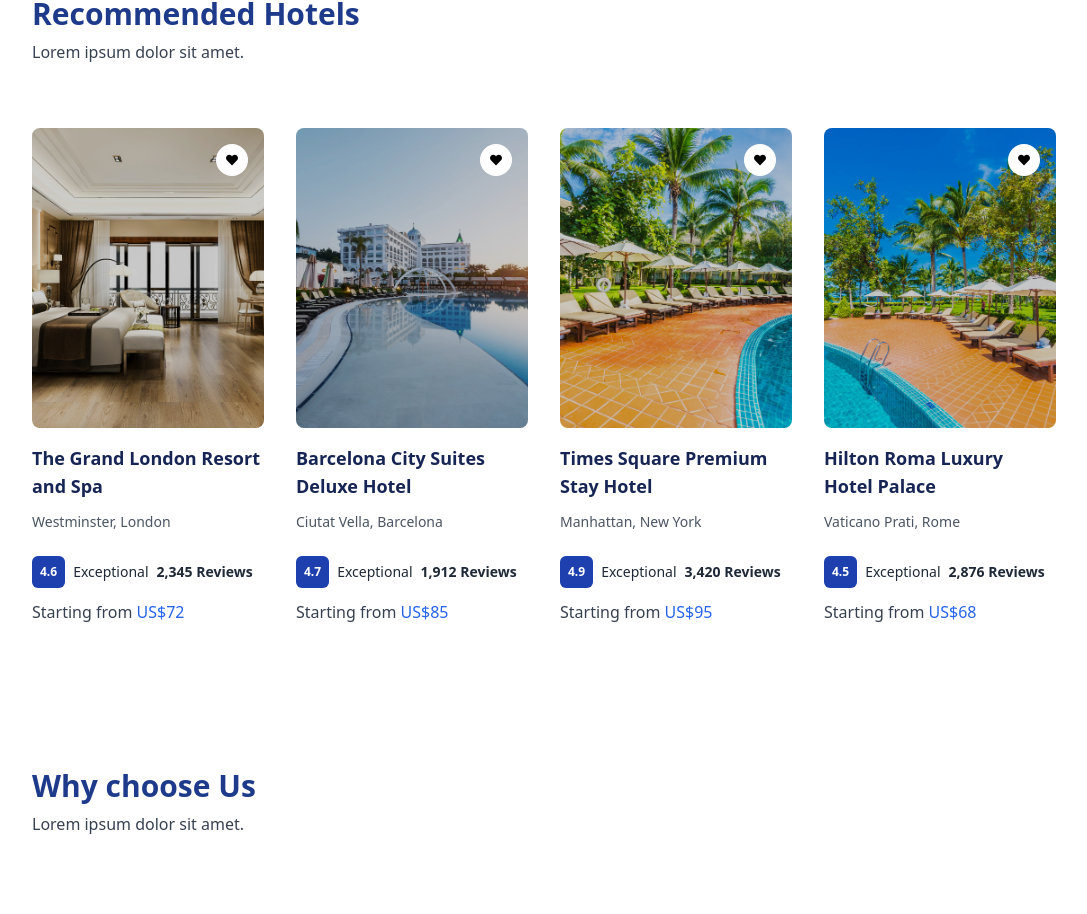
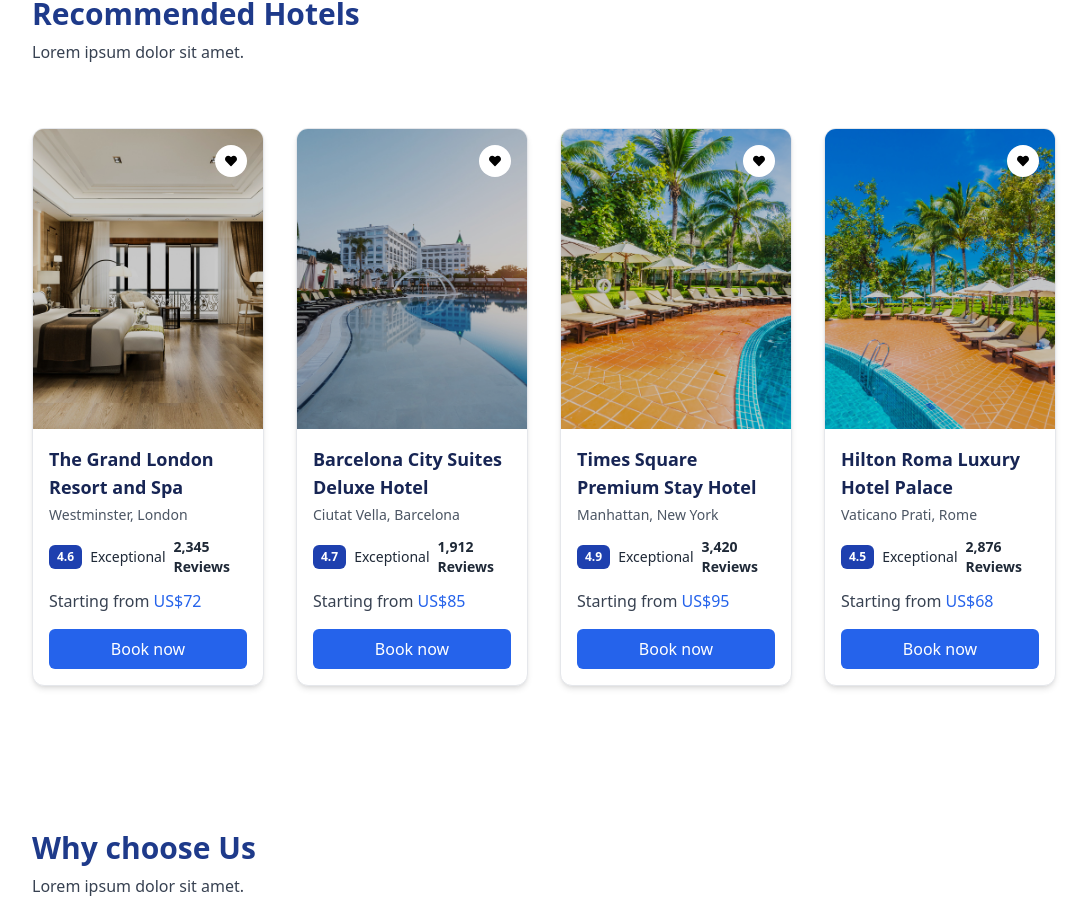
Before and after one commit to Husanjonazamov/naseems-travel-front, a Next.js app: page / in a window 1280 px wide. Shown: the part 1656-2570 px from the top of the page, without its empty margins (96-1183 px from the left). Built offline with nearby package versions, Linux system fonts and the light colour scheme.

Commit message:
New g4f version: 0.5.8.0 (current: 0.3.9.7) | pip install -U g4f

```diff
--- a/components/Home/Hotel/HotelsCard.tsx
+++ b/components/Home/Hotel/HotelsCard.tsx
@@ -1,9 +1,8 @@
-import React from 'react'
+import React from 'react';
 import { FaHeart } from 'react-icons/fa';
 import Image from 'next/image';
 
-
-type Props ={
+type Props = {
   hotel: {
     id: number;
     image: string;
@@ -12,44 +11,51 @@
     rating: number;
     reviews: string;
     price: string;
-    }
-}
+  };
+};
 
-const HotelsCard = ({hotel}: Props) => {
+const HotelsCard = ({ hotel }: Props) => {
   return (
-    <div>
-        <div className='relative h-[300px] w-full rounded-lg cursor-pointer group overflow-hidden'>
-            <div className='absolute top-4 right-4 z-20 w-8 h-8 bg-white rounded-full text-black flex items-center
-            justify-center flex-col'>
-                <FaHeart className='w-3 h-3' />
+    <div className="rounded-xl border border-gray-200 shadow-md hover:shadow-lg transition-shadow duration-300 overflow-hidden bg-white">
+      {/* Image & Like Icon */}
+      <div className="relative h-[300px] w-full group overflow-hidden">
+        <div className="absolute top-4 right-4 z-20 w-8 h-8 bg-white rounded-full text-black flex items-center justify-center">
+          <FaHeart className="w-3 h-3" />
         </div>
-            <div className='absolute inset-0 bg-black opacity-20 z-10'></div>
+        <div className="absolute inset-0 bg-black opacity-20 z-10"></div>
         <Image
           src={hotel.image}
           alt={hotel.name}
           width={500}
           height={500}
-                className='overflow-hidden h-full w-full transition-all duration-300 object-cover group-hover:scale-110'
+          className="h-full w-full object-cover transition-transform duration-300 group-hover:scale-110"
         />
       </div>
-        <div>
-            <h1 className='mt-4  text-lg font-semibold text-blue-950 hover:text-balck cursor-pointer transition-all duration-200'>
+
+      {/* Text Content */}
+      <div className="p-4">
+        <h1 className="text-lg font-semibold text-blue-950 hover:text-black cursor-pointer transition-colors duration-200">
           {hotel.name}
         </h1>
-            <p className='text-sm text-gray-600 mt-3 font-medium mb-6'>
-                {hotel.location}
+        <p className="text-sm text-gray-600 mt-1 font-medium">{hotel.location}</p>
+
+        <div className="flex items-center space-x-2 mt-3">
+          <div className="px-2 py-1 bg-blue-800 rounded-md font-bold text-white text-xs">{hotel.rating}</div>
+          <p className="text-sm text-gray-800">Exceptional</p>
+          <p className="text-sm font-bold text-gray-800">{hotel.reviews} Reviews</p>
+        </div>
+
+        <p className="mt-3 text-gray-700 font-medium">
+          Starting from <span className="text-blue-600">US${hotel.price}</span>
         </p>
-            <div className='flex items-center space-x-2'>
-                <div className='px-2 py-2 bg-blue-800 rounded-md font-bold text-white text-xs'>{hotel.rating}</div>
-                <p className='text-sm text-gray-800'>Exceptional</p>
-                <p className='text-sm font-bold text-gray-800'>{hotel.reviews} Reviews</p>
-            </div>
-            <p className='mt-3 text-gray-700 font-medium'>
-                Starting from <span className='text-blue-600'>US${hotel.price}</span>
-            </p>
+
+        {/* Button */}
+        <button className="mt-4 w-full bg-blue-600 text-white py-2 rounded-md hover:bg-blue-700 transition-colors duration-200">
+          Book now
+        </button>
       </div>
     </div>
-  )
-}
+  );
+};
 
-export default HotelsCard
+export default HotelsCard;
```
Lines whose indentation alone changed are shown as unchanged.
